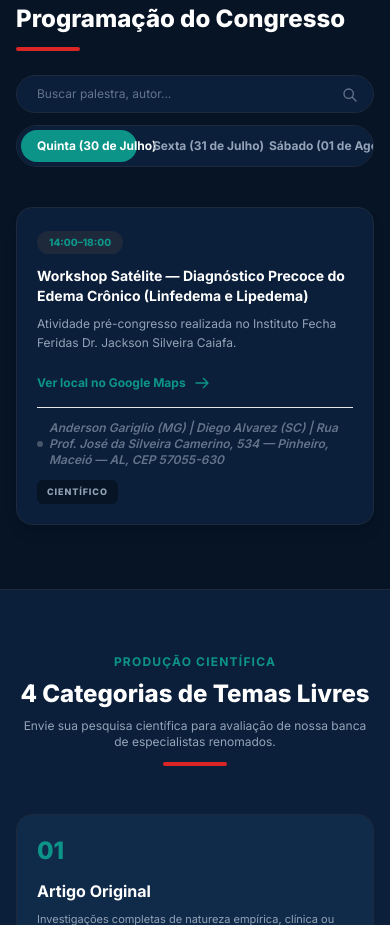
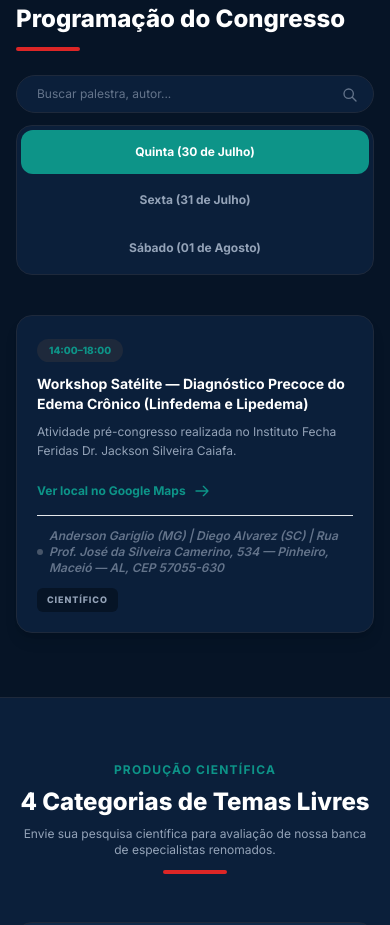
Before and after one commit to aldemararaujo/cendo2026, a plain HTML site: page index.html in a window 390 px wide. Shown: the part 2359-3284 px from the top of the page. Drawn offline with nearby package versions, Linux system fonts and the light colour scheme.

Commit message:
Melhora seletor de dias no mobile — v2.9

```diff
--- a/index.html
+++ b/index.html
@@ -3,7 +3,7 @@
   <meta charset="UTF-8">
   <meta name="viewport" content="width=device-width, initial-scale=1.0">
   <title>XV Congresso cENDOVASCULAR Internacional</title>
-  <meta name="version" content="2.8">
+  <meta name="version" content="2.9">
   <meta name="last-modified" content="2026-07-30">
   <meta name="google-doc-revision" content="11042">
   <script>
@@ -472,14 +472,14 @@
             </span>
           </div>
           <!-- Dias de Exibicao -->
-          <div class="bg-slate-900 border border-slate-800 rounded-full p-1 flex w-full sm:w-auto overflow-x-auto">
-            <button id="btn-day0" onclick="switchDay(0)" class="whitespace-nowrap px-4 sm:px-6 py-2 rounded-full text-xs sm:text-sm font-bold transition-all bg-brand-teal text-white w-1/3 sm:w-auto">
+          <div class="bg-slate-900 border border-slate-800 rounded-2xl sm:rounded-full p-1 grid grid-cols-1 gap-1 w-full sm:flex sm:w-auto">
+            <button id="btn-day0" onclick="switchDay(0)" class="whitespace-nowrap px-4 sm:px-6 py-2.5 sm:py-2 min-h-[44px] sm:min-h-0 rounded-xl sm:rounded-full text-xs sm:text-sm font-bold transition-all text-center bg-brand-teal text-white w-full sm:w-auto">
               Quinta (30 de Julho)
             </button>
-            <button id="btn-day1" onclick="switchDay(1)" class="whitespace-nowrap px-4 sm:px-6 py-2 rounded-full text-xs sm:text-sm font-bold transition-all text-slate-400 hover:text-white w-1/3 sm:w-auto">
+            <button id="btn-day1" onclick="switchDay(1)" class="whitespace-nowrap px-4 sm:px-6 py-2.5 sm:py-2 min-h-[44px] sm:min-h-0 rounded-xl sm:rounded-full text-xs sm:text-sm font-bold transition-all text-center text-slate-400 hover:text-white w-full sm:w-auto">
               Sexta (31 de Julho)
             </button>
-            <button id="btn-day2" onclick="switchDay(2)" class="whitespace-nowrap px-4 sm:px-6 py-2 rounded-full text-xs sm:text-sm font-bold transition-all text-slate-400 hover:text-white w-1/3 sm:w-auto">
+            <button id="btn-day2" onclick="switchDay(2)" class="whitespace-nowrap px-4 sm:px-6 py-2.5 sm:py-2 min-h-[44px] sm:min-h-0 rounded-xl sm:rounded-full text-xs sm:text-sm font-bold transition-all text-center text-slate-400 hover:text-white w-full sm:w-auto">
               Sábado (01 de Agosto)
             </button>
           </div>
@@ -1072,7 +1072,7 @@
 
       [d0Btn, d1Btn, d2Btn].forEach((button, index) => {
         const active = index === day;
-        button.className = `whitespace-nowrap px-4 sm:px-6 py-2 rounded-full text-xs sm:text-sm font-bold transition-all w-1/3 sm:w-auto ${active ? "bg-brand-teal text-white" : "text-slate-400 hover:text-white"}`;
+        button.className = `whitespace-nowrap px-4 sm:px-6 py-2.5 sm:py-2 min-h-[44px] sm:min-h-0 rounded-xl sm:rounded-full text-xs sm:text-sm font-bold transition-all text-center w-full sm:w-auto ${active ? "bg-brand-teal text-white" : "text-slate-400 hover:text-white"}`;
       });
 
       renderSchedule();
```
